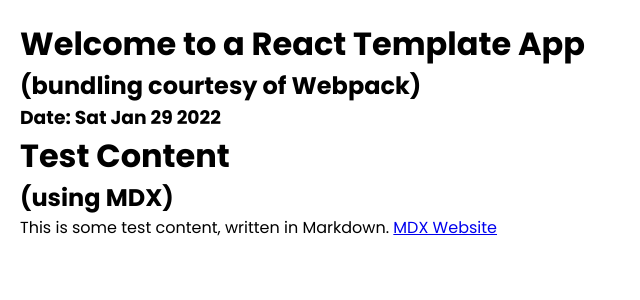
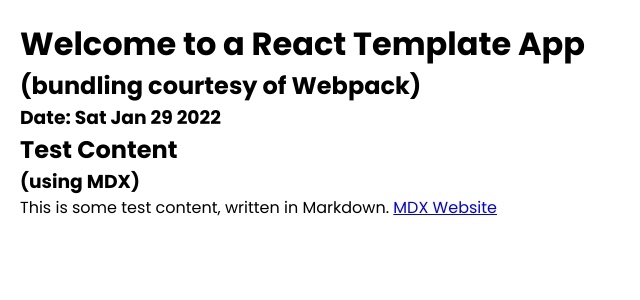
Before and after one commit to sentinel1909/react-template-webpack, a React app: page / in a window 1280 px wide. Shown: the top 300 px of the page, without its empty margins (0-640 px from the left). Built offline with nearby package versions, Linux system fonts and the light colour scheme.

Commit message:
Updated headers in template mdx content

```diff
--- a/src/content/test.mdx
+++ b/src/content/test.mdx
@@ -1,6 +1,6 @@
-# Test Content
+## Test Content
 
-## (using MDX)
+### (using MDX)
 
 This is some test content, written in Markdown.
 [MDX Website](https://mdxjs.com)
```
